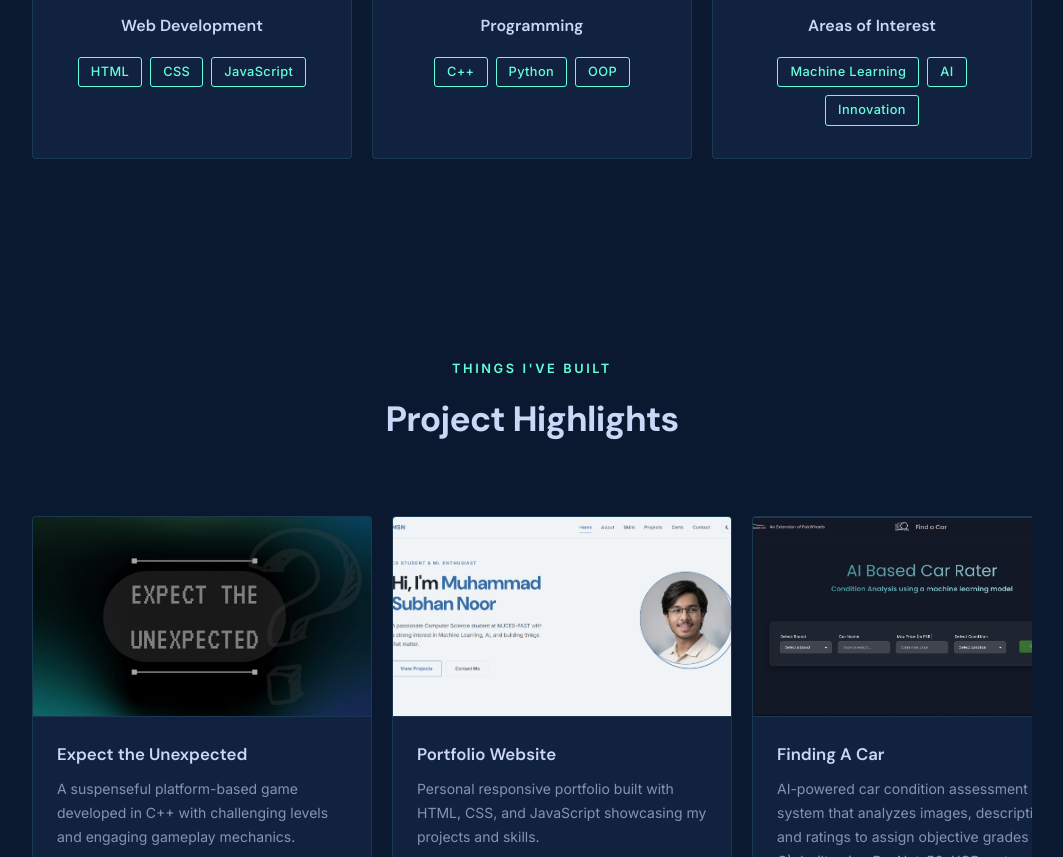
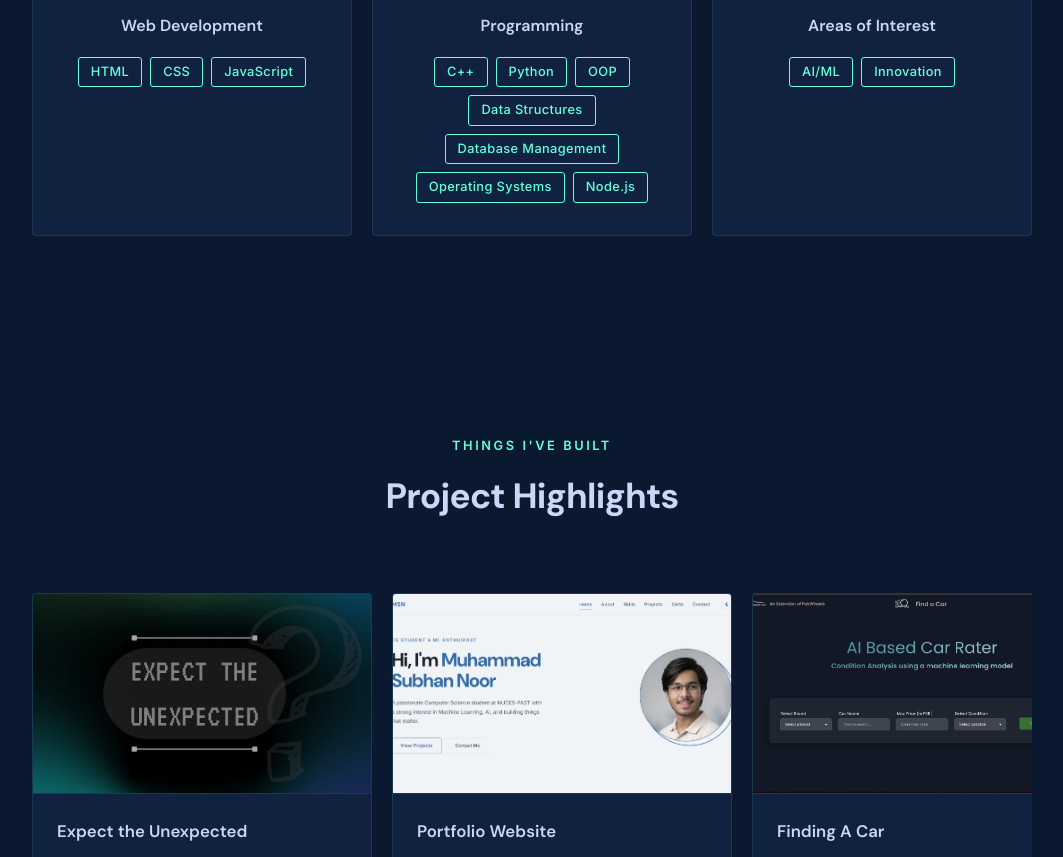
Before and after one commit to SubhanNoor/Portfolio, a plain HTML site: page index.html in a window 1280 px wide. Shown: the part 2154-3011 px from the top of the page, without its empty margins (108-1171 px from the left). Drawn offline with nearby package versions, Linux system fonts and the light colour scheme.

Commit message:
added something

```diff
--- a/index.html
+++ b/index.html
@@ -939,14 +939,17 @@
                         <div class="skill-badge">C++</div>
                         <div class="skill-badge">Python</div>
                         <div class="skill-badge">OOP</div>
+                        <div class="skill-badge">Data Structures</div>
+                        <div class="skill-badge">Database Management</div>
+                        <div class="skill-badge">Operating Systems</div>
+                        <div class="skill-badge">Node.js</div>
                     </div>
                 </div>
                 <div class="skill-card animate-on-scroll">
                     <div class="skill-icon"><i class="fas fa-brain"></i></div>
                     <h3 class="skill-title">Areas of Interest</h3>
                     <div class="skills-list">
-                        <div class="skill-badge">Machine Learning</div>
-                        <div class="skill-badge">AI</div>
+                        <div class="skill-badge">AI/ML</div>
                         <div class="skill-badge">Innovation</div>
                     </div>
                 </div>
```
